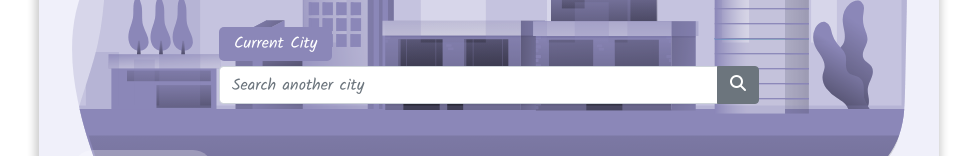
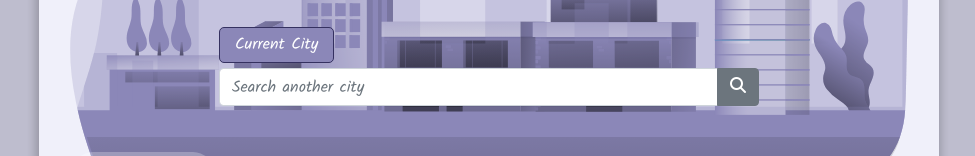
Before and after one commit to ami-onodera/weather-forecast, a plain HTML site: page index.html in a window 1280 px wide. Shown: the part 410-566 px from the top of the page, without its empty margins (151-1126 px from the left). Drawn offline with nearby package versions, Linux system fonts and the light colour scheme.

Commit message:
done done

```diff
--- a/src/script.js
+++ b/src/script.js
@@ -266,11 +266,13 @@ function displayForecast(response) {
       <div class="col-2 ml-1 md-1 hour">
         <p id="hour"><strong>${formatHours(forecast.dt * 1000)}</strong></p>
         <p class="small-emoji">${emoji}</p>
-        <p>${Math.round(forecast.main.temp_max)}° | ${Math.round(
+        <p>${Math.ceil(forecast.main.temp_max)}° | ${Math.floor(
       forecast.main.temp_min
     )}°</p>
       </div>
     `;
+    console.log(forecast.main.temp_max);
+    console.log(forecast.main.temp_min);
   }
 }
 
--- a/src/styles.css
+++ b/src/styles.css
@@ -1,4 +1,8 @@
 @import url("https://fonts.googleapis.com/css2?family=Caveat:wght@400;700&family=Kalam:wght@300;400;700&display=swap");
+
+body {
+  background-color: #bebdce;
+}
 
 h1 {
   font-size: 70px;
@@ -82,8 +86,8 @@ h1 {
   margin-left: 20%;
   margin-bottom: 5px;
   background-color: #8b87b8;
+  border: 1px solid #353160;
   padding: 5px 15px;
-  border: none;
   border-radius: 5px;
   color: white;
 }
```
